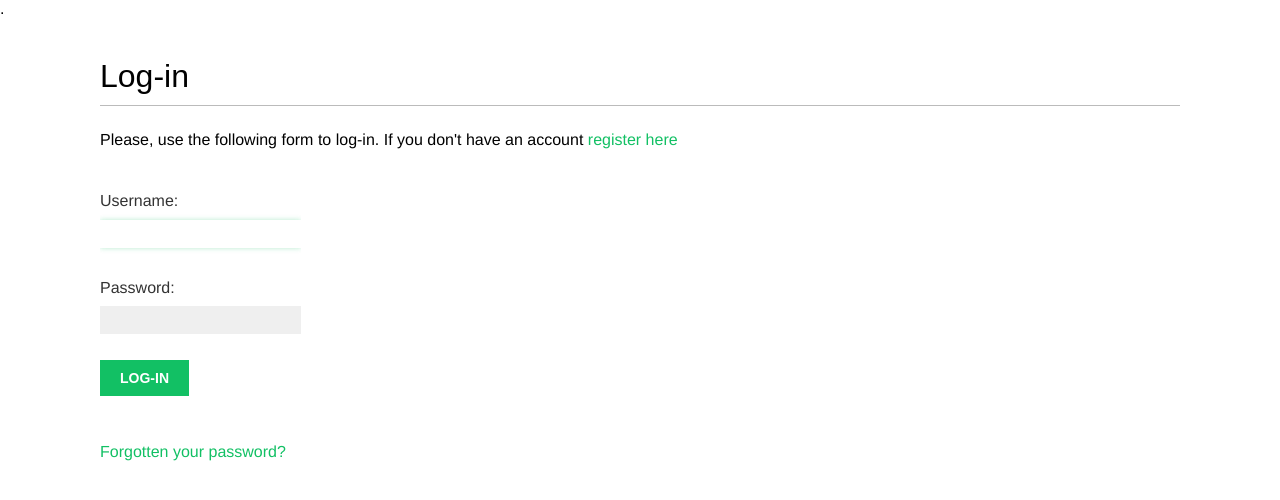
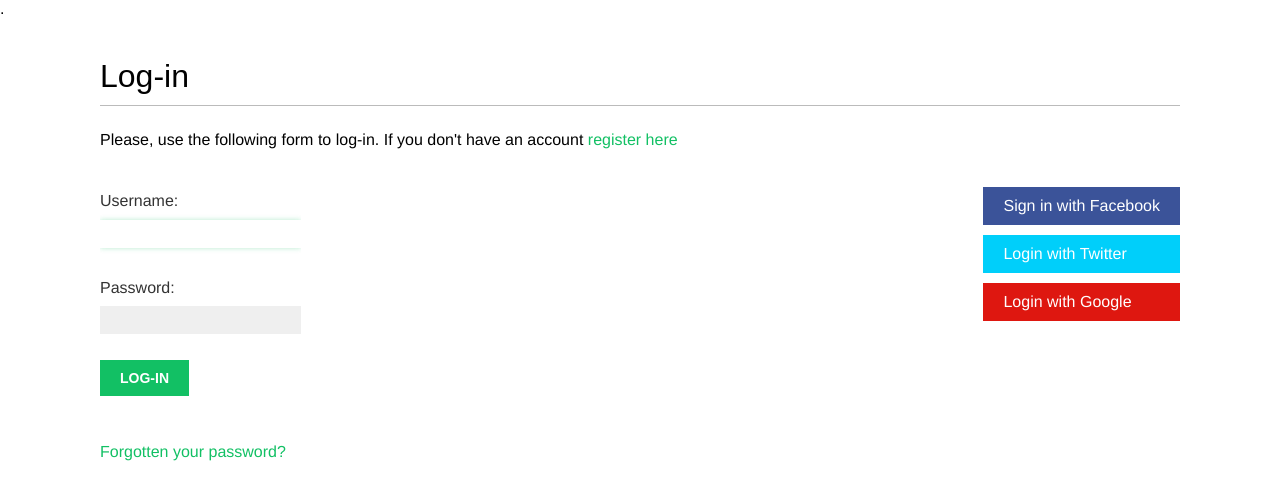
Before and after one commit to parthasarathy-testpress/social_web, a Django app: page /account/login/ in a window 1280 px wide. Shown: the part 47-547 px from the top of the page. Run offline with Django 3.2, Linux system fonts and the light colour scheme; some web fonts are replaced.

Commit message:
feat: Add login using fb,google,twitter

```diff
--- a/account/templates/registration/login.html
+++ b/account/templates/registration/login.html
@@ -30,4 +30,18 @@
       <a href="{% url "password_reset" %}">Forgotten your password?</a>
     </p>
   </div>
+  <div class="social">
+    <ul>
+      <li class="facebook">
+        <a href="{% url "social:begin" "facebook" %}">Sign in with Facebook</a>
+      </li>
+      <li class="twitter">
+        <a href="{% url "social:begin" "twitter" %}">Login with Twitter</a>
+       </li>
+       <li class="google">
+        <a href="{% url "social:begin" "google-oauth2" %}">Login with
+       Google</a>
+       </li>
+    </ul>
+  </div>
 {% endblock %}
--- a/bookmarks/settings.py
+++ b/bookmarks/settings.py
@@ -38,6 +38,8 @@ INSTALLED_APPS = [
     'django.contrib.sessions',
     'django.contrib.messages',
     'django.contrib.staticfiles',
+    'social_django',
+    'django_extensions',
 ]
 
 MIDDLEWARE = [
--- a/bookmarks/urls.py
+++ b/bookmarks/urls.py
@@ -23,6 +23,7 @@ urlpatterns = [
     path('admin/', admin.site.urls),
     path('account/', include('account.urls')),
     path('', RedirectView.as_view(url='account/')),
+    path('social-auth/', include('social_django.urls', namespace='social')),
 ]
 if settings.DEBUG:
     urlpatterns += static(settings.MEDIA_URL,
```
Also changed, not shown: db.sqlite3, 2 other files.
